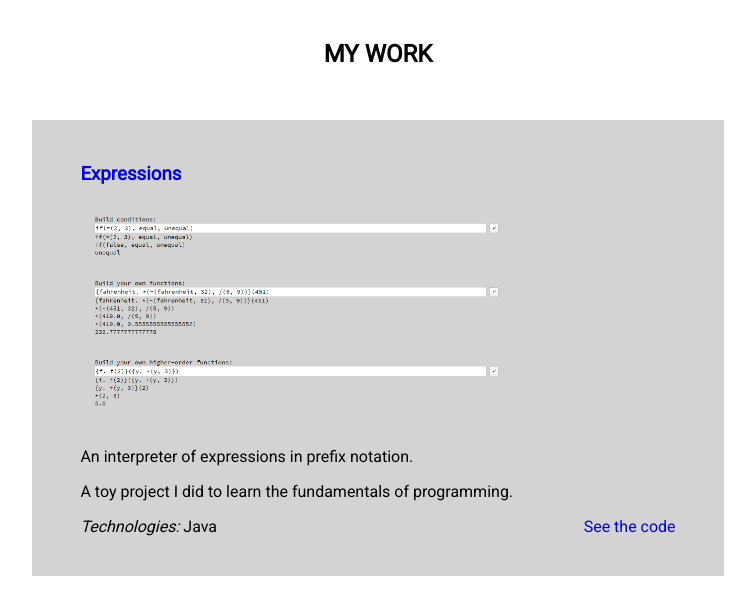
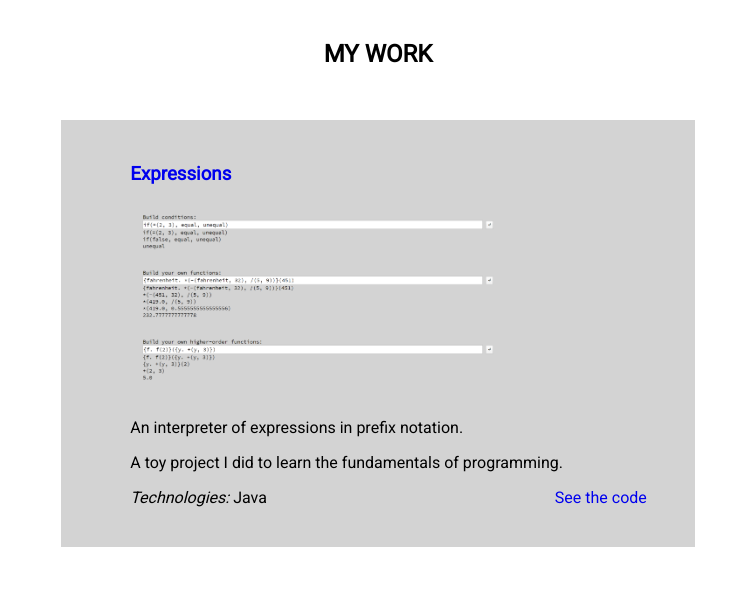
Before and after one commit to ondrejtrisc/ondrejtrisc.github.io, a website: page src/index.html in a window 1280 px wide. Shown: the part 1660-2269 px from the top of the page, without its empty margins (262-1017 px from the left). Drawn offline with nearby package versions, Linux system fonts and the light colour scheme; files that its build step writes are made by us from their sources.

Commit message:
minor adjustments

```diff
--- a/src/scss/style.scss
+++ b/src/scss/style.scss
@@ -236,15 +236,15 @@ header {
 
     .project {
       display: flex;
-      justify-content: center;
-      align-items: center;
-      width: 60%;
+      //justify-content: center;
+      //align-items: center;
+      width: 55%;
       @media (max-width: 1100px) {
         width: 80%;
       }
       min-height: 13rem;
       margin: 2rem;
-      padding: 1.5rem 3rem;
+      padding: 1.5rem 3rem 1.5rem 6%;
       background-color: $mygrey;
 
       img {
```
